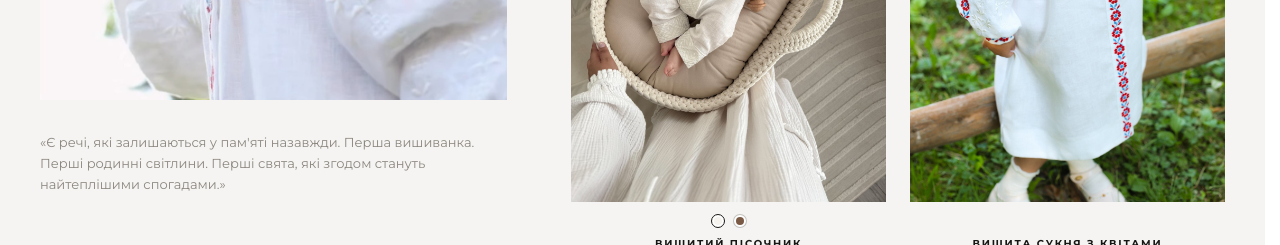
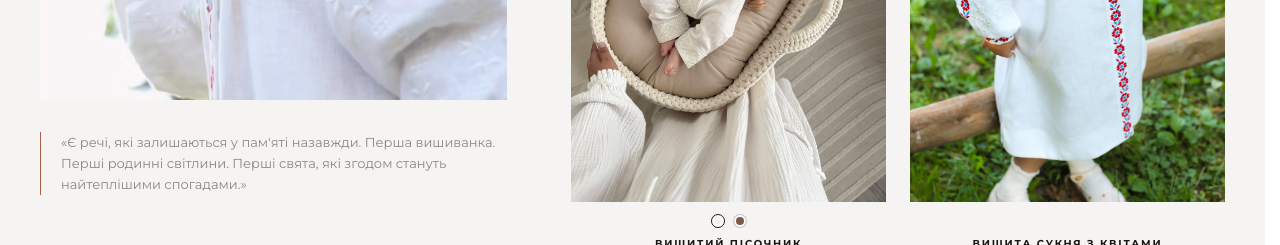
Before and after one commit to cyanidium-dev/bamboli-frontend, a Next.js app: page / in a window 1280 px wide. Shown: the part 3520-3765 px from the top of the page. Built offline with nearby package versions, Linux system fonts and the light colour scheme.

Commit message:
Vyshyvanka quote: keep the rule and quotation marks at body text size
Co-Authored-By: Claude Sonnet 5.5 <noreply@anthropic.com>

```diff
--- a/src/components/homePage/VyshyvankaSpotlight.tsx
+++ b/src/components/homePage/VyshyvankaSpotlight.tsx
@@ -48,7 +48,9 @@ export default function VyshyvankaSpotlight({
                 className="object-cover object-[50%_35%]"
               />
             </div>
-            <p className="u-body mt-8">«{vyshyvanka.quote}»</p>
+            <blockquote className="u-body mt-8 border-l border-clay pl-5">
+              «{vyshyvanka.quote}»
+            </blockquote>
           </Reveal>
 
           <div>
```
Also changed, not shown: 1 other file (tests, documents, lock files or other folders).
